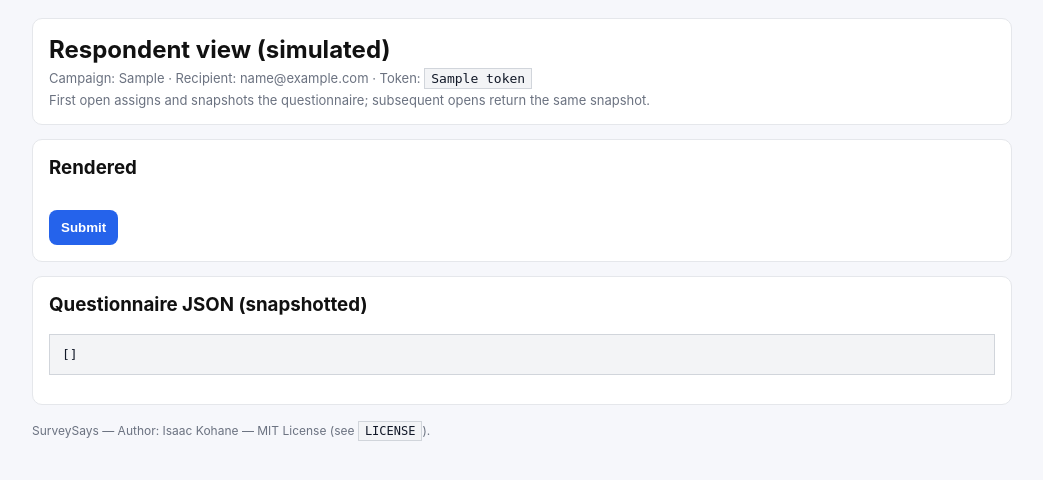
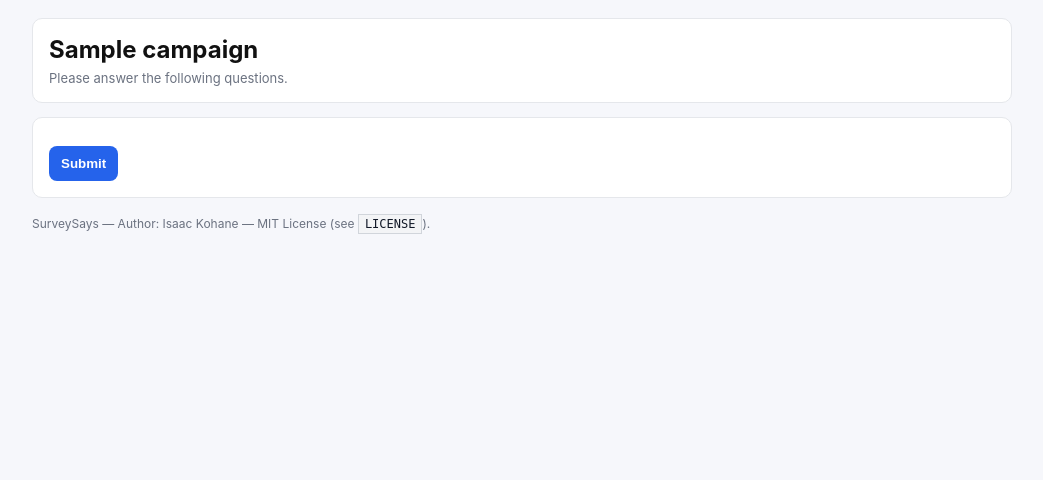
Before and after one commit to ikohane/surveysays, a Flask app: template admin_app/admin_app/templates/respondent.html in a window 1280 px wide. Shown: the part 55-535 px from the top of the page, without its empty margins (118-1161 px from the left). Run offline with Flask 3, Linux system fonts and the light colour scheme; the template is opened without the code that fills it: most values are stand-ins (such as "Sample title", 1, 10 or a date in 2020); some libraries are stand-ins or nearby versions.

Commit message:
Remove debugging sections from respondent-facing survey page
Problem:
Survey respondents saw technical debugging information:
- "Respondent view (simulated)" header
- Campaign key, recipient email, token exposed
- Technical explanation about "first open assigns and snapshots"
- "Questionnaire JSON (snapshotted)" section showing raw JSON
- "Rendered" label on the survey form

This made the survey look unprofessional and exposed internal details.

Solution:
Cleaned up the respondent view template:

1. Professional Header:
   - Changed "Respondent view (simulated)" → Campaign title
   - Removed technical details (campaign_key, email, token)
   - Simple instruction: "Please answer the following questions."

2. Removed Debugging Sections:
   - Deleted "Questionnaire JSON (snapshotted)" card and JSON dump
   - Removed "Rendered" label from form
   - Removed technical explanation about snapshots

3. Cleaner Survey Form:
   - Just shows the campaign title and questions
   - Professional submit button
   - No technical jargon visible

Result:
Respondents now see a clean, professional survey page without any
technical details or debugging information. The survey looks like a
production-ready form, not a development/testing view.

Note: This affects both Railway-hosted surveys (production) and
local admin respondent views. Preview.html template retained its
debugging sections as it's admin-only.

```diff
--- a/admin_app/admin_app/templates/respondent.html
+++ b/admin_app/admin_app/templates/respondent.html
@@ -19,27 +19,18 @@
   </style>
 
   <div class="card">
-    <h2 style="margin:0 0 6px 0;">Respondent view (simulated)</h2>
+    <h2 style="margin:0 0 6px 0;">{{ campaign['title'] if campaign['title'] else campaign['campaign_key'] }}</h2>
     <div class="muted">
-      Campaign: {{ campaign['campaign_key'] }} · Recipient: {{ email }} · Token: <code>{{ token }}</code>
-    </div>
-    <div class="muted" style="margin-top: 6px;">
-      First open assigns and snapshots the questionnaire; subsequent opens return the same snapshot.
+      Please answer the following questions.
     </div>
   </div>
 
   <div class="card">
-    <h3 style="margin-top:0;">Rendered</h3>
     <form id="form" method="post" action="{{ url_for('respondent_submit', token=token) }}">
       <div id="blocks"></div>
       <div style="height: 12px;"></div>
       <button type="submit">Submit</button>
     </form>
-  </div>
-
-  <div class="card">
-    <h3 style="margin-top:0;">Questionnaire JSON (snapshotted)</h3>
-    <pre>{{ qjson | tojson(indent=2) }}</pre>
   </div>
 
   <script>
```
